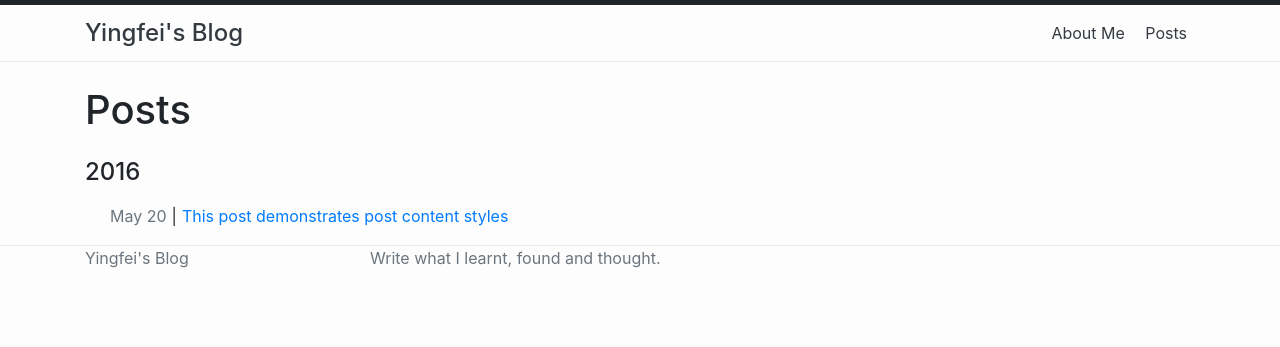
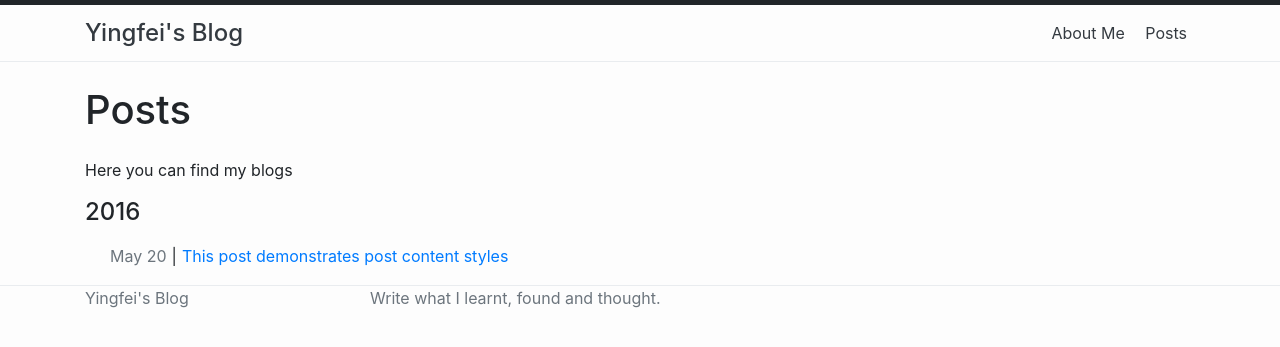
Before and after one commit to YanYingfei/yanyingfei.github.io, a Jekyll site: the page built from posts.md, in a window 1280 px wide. Shown: the top 347 px of the page. Built offline with Jekyll 4.4.1, drawn with Linux system fonts in a browser that asks for light colours.

Commit message:
Update posts.md

```diff
--- a/posts.md
+++ b/posts.md
@@ -4,3 +4,4 @@ title: Posts
 description: Blog posts
 permalink: /posts/
 ---
+Here you can find my blogs
```
